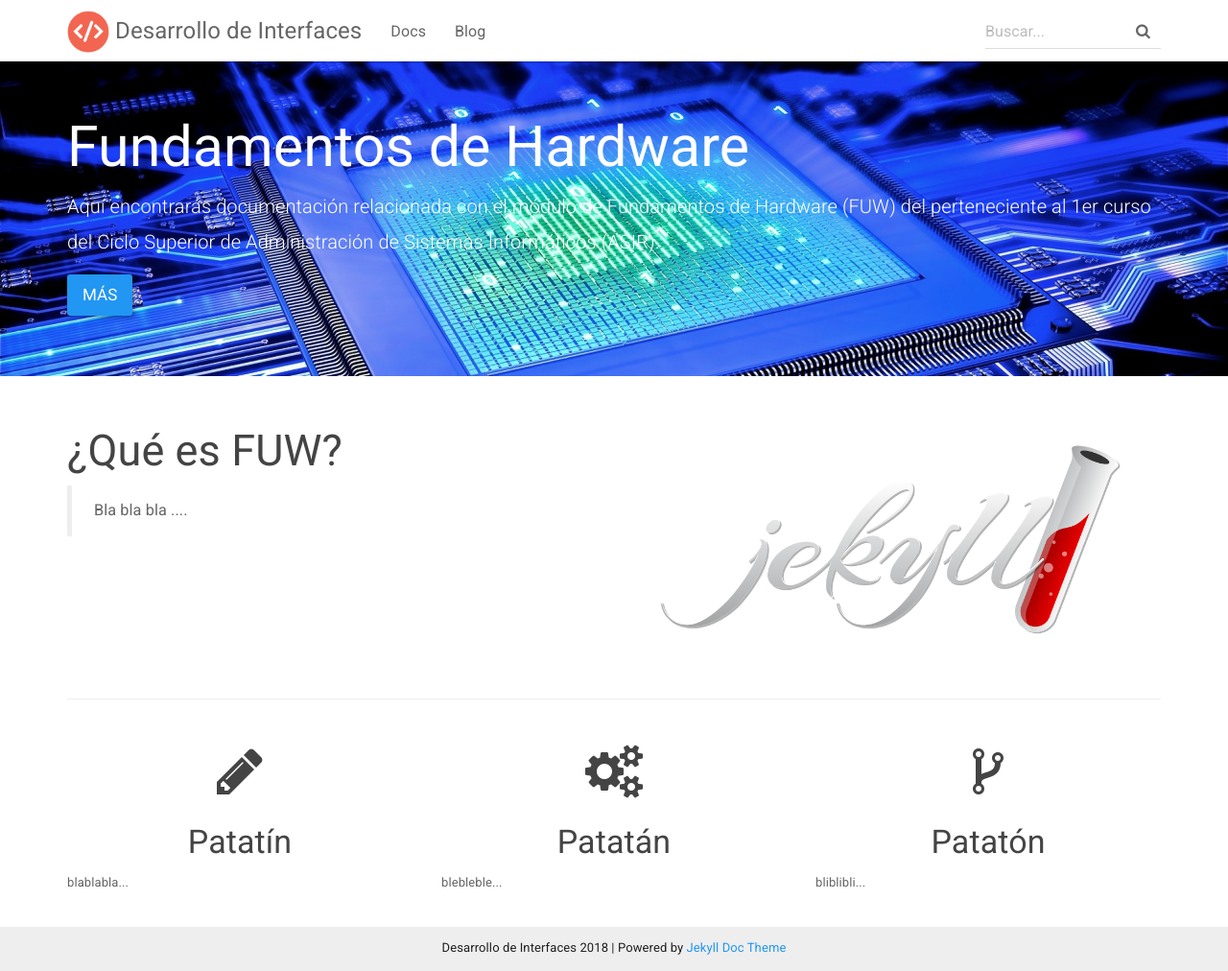
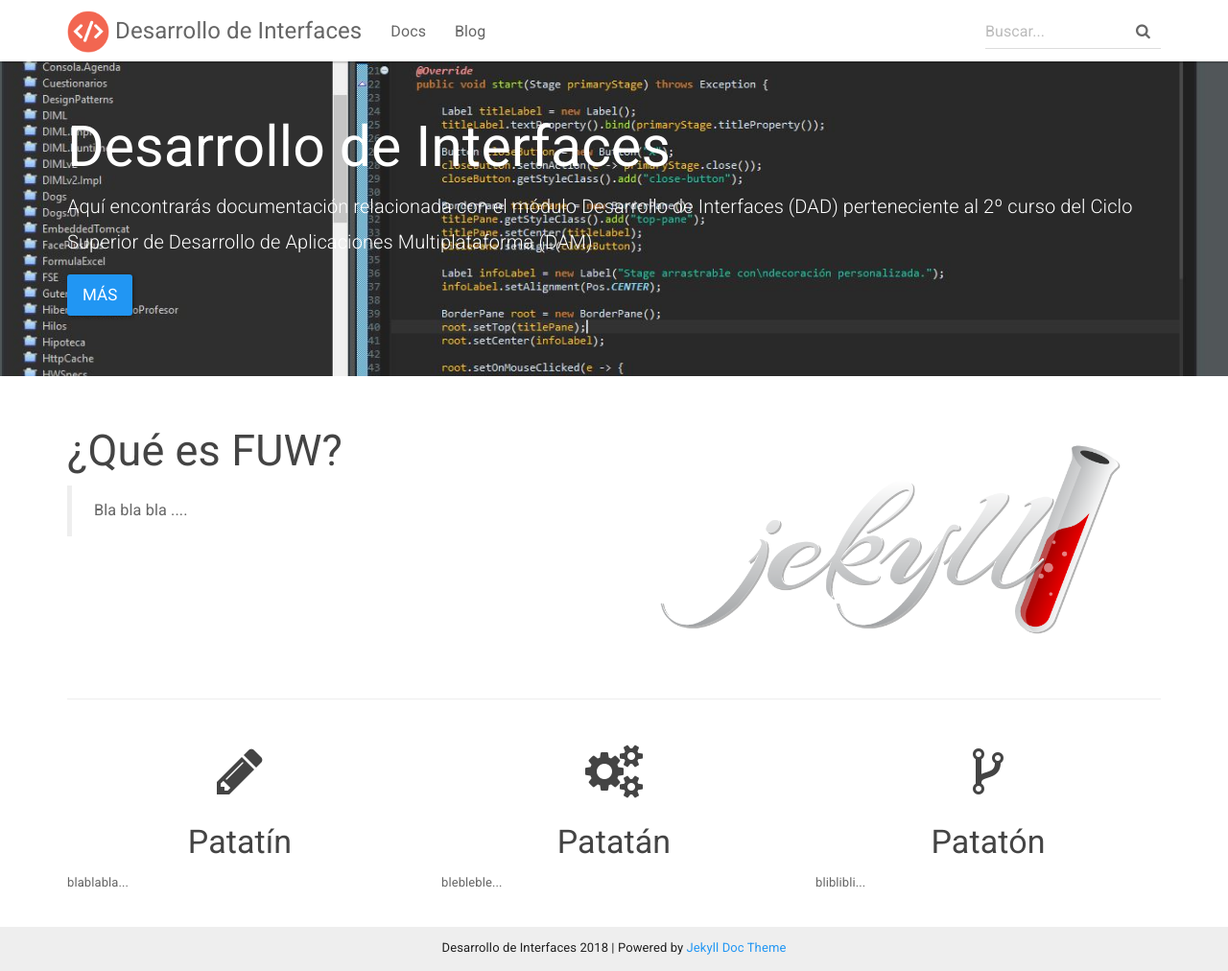
Before and after one commit to dam-dad/dam-dad.github.io, a Jekyll site: the page built from docs/index.html, in a window 1280 px wide and 1012 px high. Shown: the whole window at 96% size. Built offline with Jekyll 4.4.1, drawn with Linux system fonts in a browser that asks for light colours; nearby versions of some CDN libraries.

Commit message:
probando mi tema Jekyll

```diff
--- a/docs/index.html
+++ b/docs/index.html
@@ -4,9 +4,9 @@
 
 <div class="header-container jumbotron">
     <div class="container">
-        <h1>Fundamentos de Hardware</h1>
-        <p>Aquí encontrarás documentación relacionada con el módulo de Fundamentos de Hardware (FUW) del
-		perteneciente al 1er curso del Ciclo Superior de Administración de Sistemas Informáticos (ASIR).</p>
+        <h1>Desarrollo de Interfaces</h1>
+        <p>Aquí encontrarás documentación relacionada con el módulo Desarrollo de Interfaces (DAD)
+		perteneciente al 2º curso del Ciclo Superior de Desarrollo de Aplicaciones Multiplataforma (DAM).</p>
         <p><a class="btn btn-primary btn-lg" href="{{ "/docs/home" | prepend: site.baseurl }}" role="button">Más</a></p>
     </div>
 </div>
```
Also changed, not shown: docs/_docs/miscelanea/index.md (+0 -1 lines), docs/img/bg.jpg.
